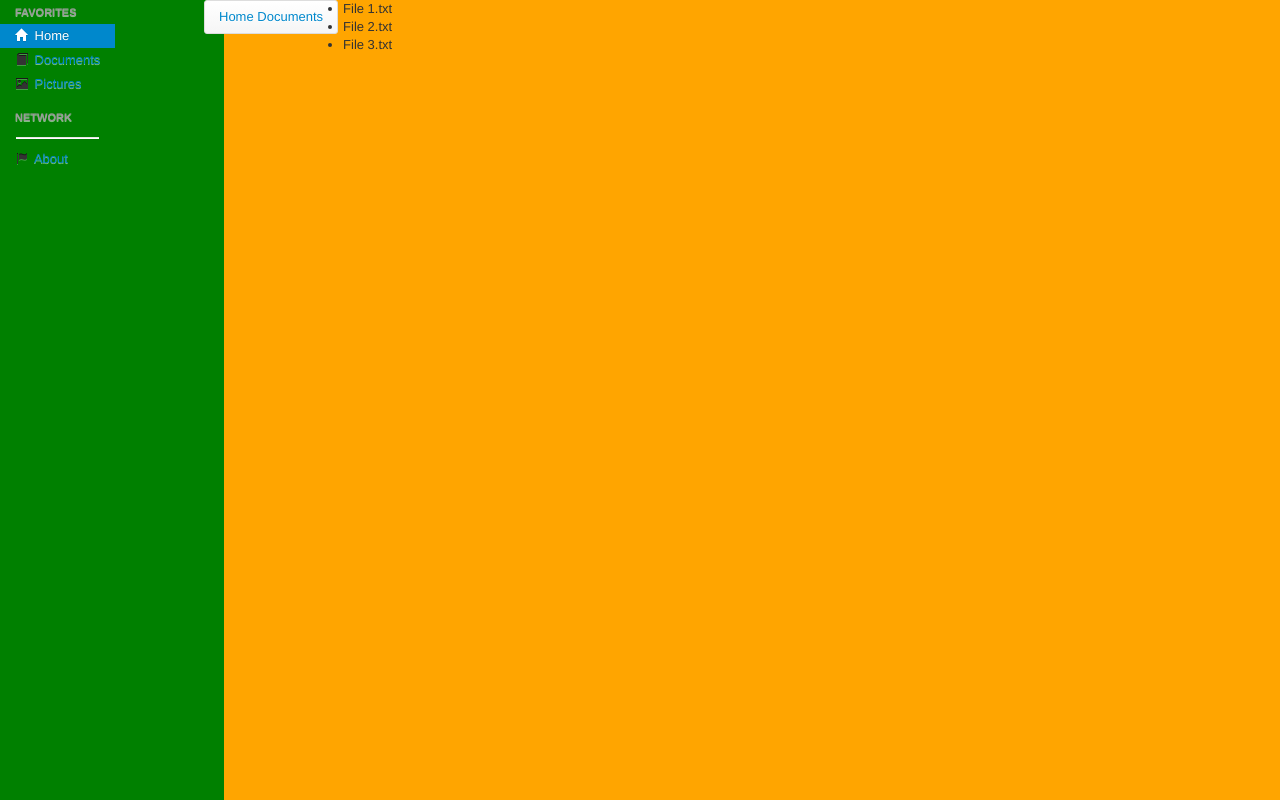
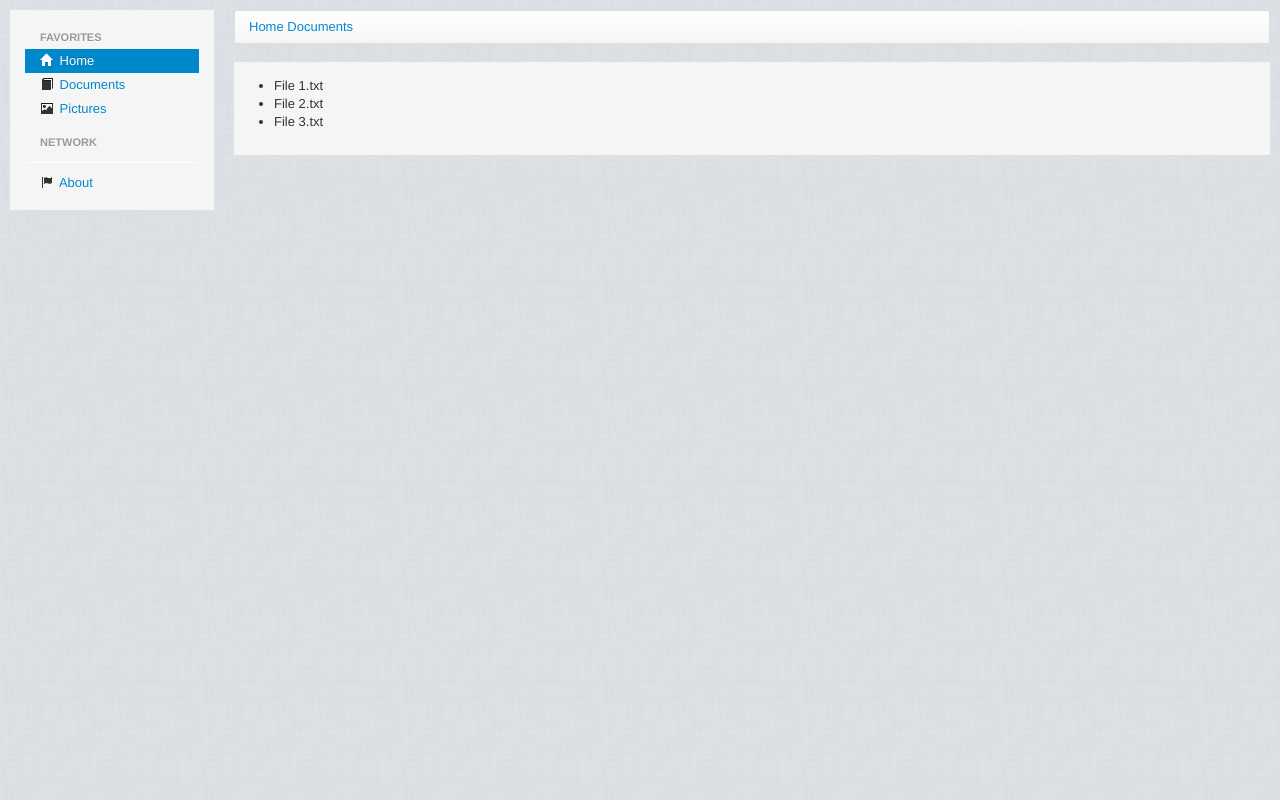
Before and after one commit to robatron/treefm, a website: page index.html in a window 1280 px wide. Drawn offline with Linux system fonts and the light colour scheme.

Commit message:
Slowing moving the nav to be less dependent on bootstrap. Took the styles needed from bootstrap and started building a nav module

```diff
--- a/index.html
+++ b/index.html
@@ -28,8 +28,8 @@
 
     <main class="main-body">
 
-        <nav class="row">
-            <ul id="addressbar" class="breadcrumb">
+        <nav>
+            <ul class="breadcrumb">
                 <li>
                     <a href="#">Home</a>
                 </li>
@@ -39,13 +39,15 @@
             </ul>
         </nav>
 
-        <div class="row">
-            <ul id="files">
+        <section class="file-content">
+
+            <ul>
                 <li>File 1.txt</li>
                 <li>File 2.txt</li>
                 <li>File 3.txt</li>
             </ul>
-        </div>
+
+        </section>
 
     </main>
 
--- a/style.css
+++ b/style.css
@@ -3,6 +3,12 @@
 **/
 * {
   -webkit-user-select: none;
+}
+
+/* Swapping box moxel for border box,
+    http://www.paulirish.com/2012/box-sizing-border-box-ftw/ */
+*, *:before, *:after {
+  box-sizing: border-box;
 }
 
 body {
@@ -24,17 +30,77 @@ body {
 }
 
 .main-nav {
-  background-color: green;
-  display: flex;
+  /*background-color: green;*/
+  padding: 10px;
   flex: 1 6 10%;
   order: 1;
 }
 
 .main-body{
-  background-color: orange;
-  display: flex;
+  /*background-color: orange;*/
+  padding: 10px;
   flex: 3 1 60%;
   order: 2;
+}
+
+
+/**
+  File Content Component
+  ======================
+**/
+.file-content {
+  padding: 15px;
+  background-color: #f5f5f5;
+}
+
+
+/**
+  Nav Component
+  =============
+  These styles are building on top of Twitter Bootstrap's (TBS)
+    - `.nav`
+    - `.nav-list`
+    - '.nav-header'
+    - '.nav-list .active'
+
+  `.nav` - TBS's modifer for `ul`
+
+  '.nav-list' - TBS's component for
+**/
+
+.nav {
+  margin-left: 0;
+  list-style: none;
+}
+
+.nav-list {
+  background-color: #f5f5f5;
+  padding: 15px;
+  margin-bottom: 0px;
+}
+
+  /* List Items */
+  .nav-list > li > a {
+    padding: 3px 15px;
+    margin: 0px;
+    text-shadow: 0 1px 0 rgba(255, 255, 255, 0.5);
+  }
+  .nav-list > .active > a {
+    color: #ffffff;
+    text-shadow: 0 -1px 0 rgba(0, 0, 0, 0.2);
+    background-color: #0088cc;
+  }
+
+.nav-list .nav-header {
+  display: block;
+  padding: 3px 15px;
+  margin: 0px;
+  font-size: 11px;
+  font-weight: bold;
+  line-height: 18px;
+  color: #999999;
+  text-shadow: 0 1px 0 rgba(255, 255, 255, 0.5);
+  text-transform: uppercase;
 }
 
 
```
